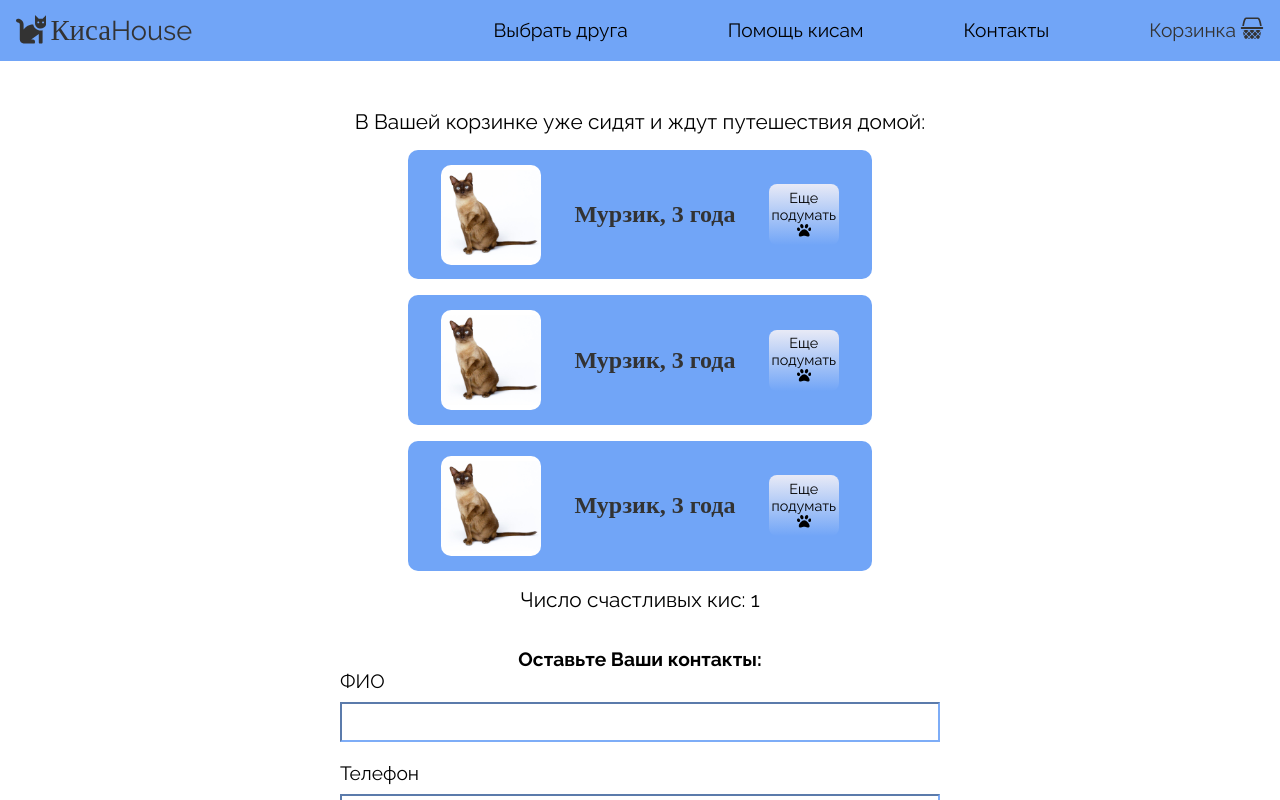
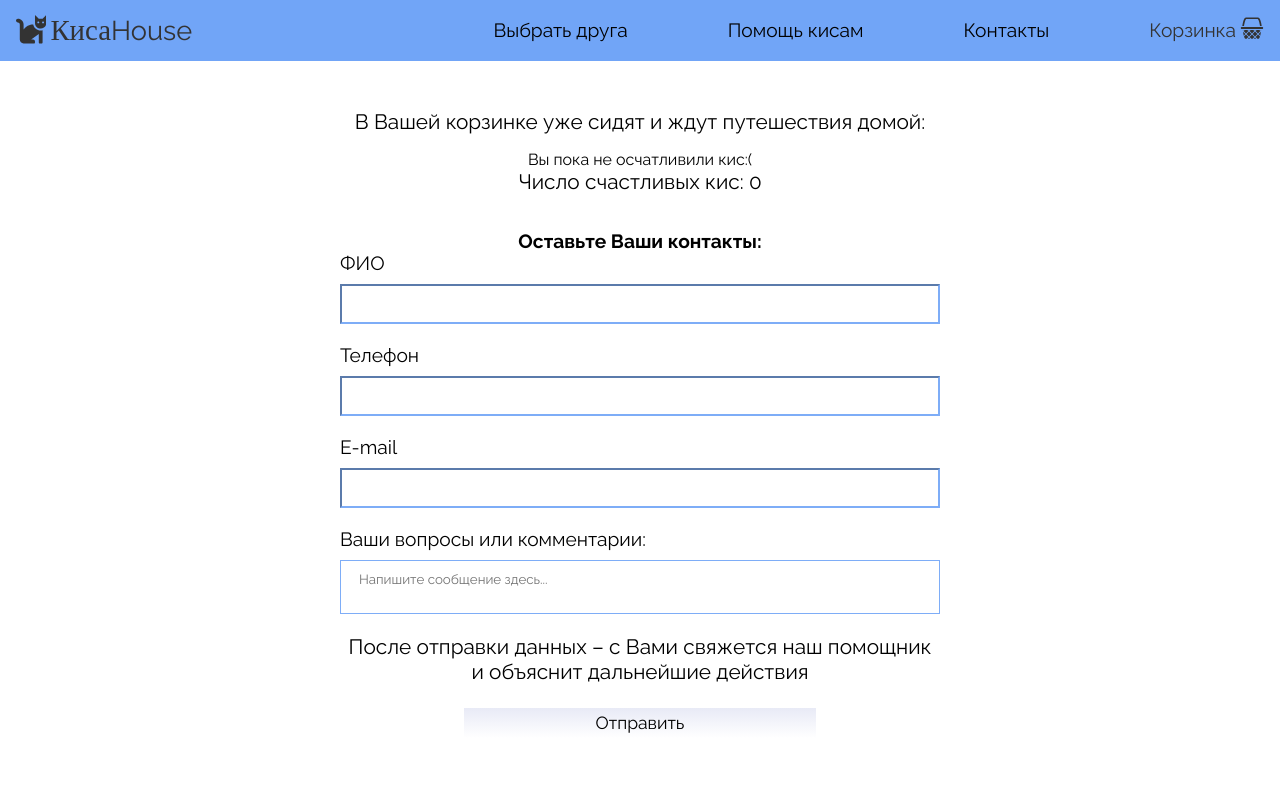
Before and after one commit to anastaok/kisa-house, a React (Create React App) app: page /cart in a window 1280 px wide. Shown: the top 800 px of the page. Built offline with nearby package versions, Linux system fonts and the light colour scheme; a web font is replaced by a local one.

Commit message:
added onClick button for cartKisas

```diff
--- a/src/App.tsx
+++ b/src/App.tsx
@@ -24,12 +24,8 @@ export type TKisa = {
 };
 
 const App = () => {
-  // 1. Перенсти запрос в App
-  // 2. Передать кис в MainPage and InfoKisaPage (тип с кисами надо перенести в апп тоже)
-  // 3. В инфокисапейдж доставать id из урла странички и через filter найти нужную кису
-  // 4. Взять из нее инфу и отрисовать
-
   const [kisas, setKisas] = useState<TKisa[]>([]);
+  const [cartKisas, setCartKisas] = useState<TKisa[]>([]);
 
   useEffect(() => {
     // fake request
@@ -42,10 +38,19 @@ const App = () => {
     <div className="wrapper">
       <Header />
       <Routes>
-        <Route path="/" element={<MainPage kisas={kisas} />} />
+        <Route
+          path="/"
+          element={<MainPage kisas={kisas} setCartKisas={setCartKisas} />}
+        />
         <Route path="/help" element={<HelpKisa />} />
-        <Route path="/cart" element={<Cart />} />
-        <Route path="/catalog" element={<Catalog kisas={kisas} />} />
+        <Route
+          path="/cart"
+          element={<Cart cartKisas={cartKisas} setCartKisas={setCartKisas} />}
+        />
+        <Route
+          path="/catalog"
+          element={<Catalog kisas={kisas} setCartKisas={setCartKisas} />}
+        />
         <Route path="/kisa-info/:id" element={<InfoKisaPage kisas={kisas} />} />
       </Routes>
       <Footer />
--- a/src/components/Button/Button.tsx
+++ b/src/components/Button/Button.tsx
@@ -4,10 +4,20 @@ type TProps = {
   children: React.ReactElement | string;
   width: "sm" | "md" | "lg";
   variant?: string;
+  onClick?: () => void;
 };
 
-const Button: React.FC<TProps> = ({ children, width, variant = "default" }) => {
-  return <button className={`${width} ${variant} `}>{children}</button>;
+const Button: React.FC<TProps> = ({
+  children,
+  width,
+  variant = "default",
+  onClick,
+}) => {
+  return (
+    <button className={`${width} ${variant} `} onClick={onClick && onClick}>
+      {children}
+    </button>
+  );
 };
 
 export default Button;
--- a/src/components/Cart/Cart.tsx
+++ b/src/components/Cart/Cart.tsx
@@ -1,47 +1,46 @@
+import React from "react";
+import { FaPaw } from "react-icons/fa";
+
+import Button from "../Button";
+import { TKisa } from "../../App";
 import "./Cart.scss";
-import cat1 from "../../content/img/1.jpg";
-import { FaPaw } from "react-icons/fa";
-import Button from "../Button";
 
-const Cart = () => {
+type TProps = {
+  cartKisas: TKisa[];
+  setCartKisas: React.Dispatch<React.SetStateAction<TKisa[]>>;
+};
+
+const Cart: React.FC<TProps> = ({ cartKisas, setCartKisas }) => {
+  const removeKisa = (id: number) => {
+    setCartKisas(cartKisas.filter((kisa) => kisa.id !== id));
+  };
+
   return (
     <div className="cart">
       <div className="wrapperCart">
         <p className="titleCart">
           В Вашей корзинке уже сидят и ждут путешествия домой:
         </p>
+        {cartKisas.length ? (
+          cartKisas.map((kisa) => (
+            <React.Fragment key={kisa.id}>
               <div className="kisaItem">
-          <img src={cat1} alt="kisa-1" className="photo" />
-          <p className="name">Мурзик, 3 года</p>
-          <Button width="sm">
+                <img src={kisa.imageUrl} alt={kisa.name} className="photo" />
+                <p className="name">{`${kisa.name}, ${kisa.age}`}</p>
+                <Button width="sm" onClick={() => removeKisa(kisa.id)}>
                   <p>
                     Еще подумать
                     <FaPaw className="iconPaw" />
                   </p>
                 </Button>
               </div>
-        <div className="kisaItem">
-          <img src={cat1} alt="kisa-1" className="photo" />
-          <p className="name">Мурзик, 3 года</p>
-          <Button width="sm">
-            <p>
-              Еще подумать
-              <FaPaw className="iconPaw" />
-            </p>
-          </Button>
-        </div>
-        <div className="kisaItem">
-          <img src={cat1} alt="kisa-1" className="photo" />
-          <p className="name">Мурзик, 3 года</p>
-          <Button width="sm">
-            <p>
-              Еще подумать
-              <FaPaw className="iconPaw" />
-            </p>
-          </Button>
-        </div>
+            </React.Fragment>
+          ))
+        ) : (
+          <p>{"Вы пока не осчатливили кис:("}</p>
+        )}
 
-        <p className="titleCart">Число счастливых кис: 1</p>
+        <p className="titleCart">Число счастливых кис: {cartKisas.length}</p>
       </div>
       <div className="containerForm">
         <form className="formCart">
--- a/src/components/Catalog/Catalog.tsx
+++ b/src/components/Catalog/Catalog.tsx
@@ -4,13 +4,14 @@ import { TKisa } from "../../App";
 
 type TProps = {
   kisas: TKisa[];
+  setCartKisas: React.Dispatch<React.SetStateAction<TKisa[]>>;
 };
 
-const Catalog: React.FC<TProps> = ({ kisas }) => {
+const Catalog: React.FC<TProps> = ({ kisas, setCartKisas }) => {
   return (
     <div className="catalog">
       {kisas.map((kisa) => (
-        <Kisa key={kisa.id} kisa={kisa} />
+        <Kisa key={kisa.id} kisa={kisa} setCartKisas={setCartKisas} />
       ))}
     </div>
   );
--- a/src/components/Kisa/Kisa.tsx
+++ b/src/components/Kisa/Kisa.tsx
@@ -5,9 +5,10 @@ import "./Kisa.scss";
 
 type TProps = {
   kisa: TKisa;
+  setCartKisas: React.Dispatch<React.SetStateAction<TKisa[]>>;
 };
 
-const Kisa: React.FC<TProps> = ({ kisa }) => {
+const Kisa: React.FC<TProps> = ({ kisa, setCartKisas }) => {
   return (
     <div className="kisaContainer">
       <div className="photoContainer">
@@ -18,7 +19,10 @@ const Kisa: React.FC<TProps> = ({ kisa }) => {
       <div className="infoTitleKisa">
         {kisa.name},&nbsp;{kisa.age}
       </div>
-      <Button width="md">
+      <Button
+        width="md"
+        onClick={() => setCartKisas((prev: TKisa[]) => [...prev, kisa])}
+      >
         <p>Забрать кису</p>
       </Button>
     </div>
--- a/src/pages/MainPage.tsx
+++ b/src/pages/MainPage.tsx
@@ -4,13 +4,14 @@ import { TKisa } from "../App";
 
 type TProps = {
   kisas: TKisa[];
+  setCartKisas: React.Dispatch<React.SetStateAction<TKisa[]>>;
 };
 
-const MainPage: React.FC<TProps> = ({ kisas }) => {
+const MainPage: React.FC<TProps> = ({ kisas, setCartKisas }) => {
   return (
     <div>
       <Video />
-      <Catalog kisas={kisas} />
+      <Catalog kisas={kisas} setCartKisas={setCartKisas} />
     </div>
   );
 };
```
Lines whose indentation alone changed are shown as unchanged.
